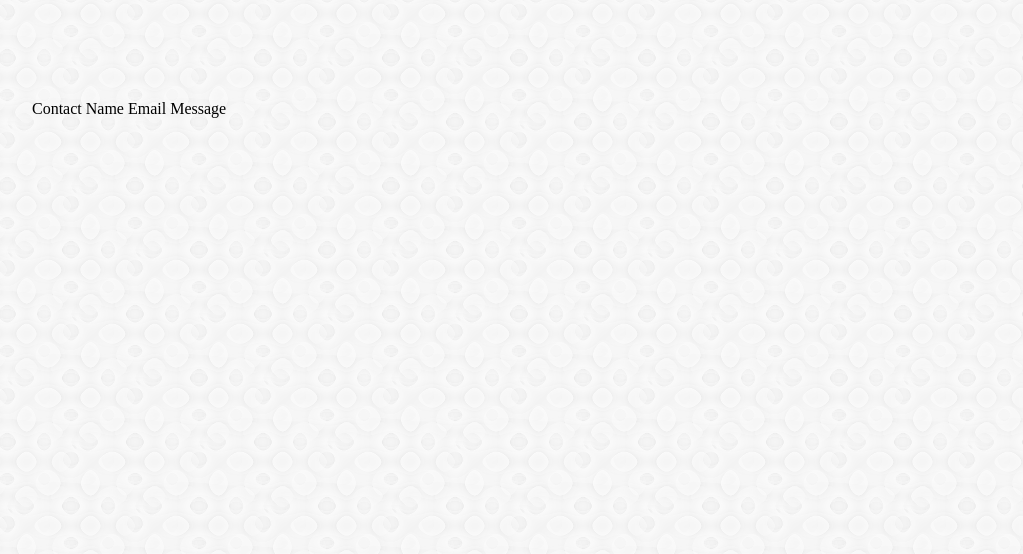
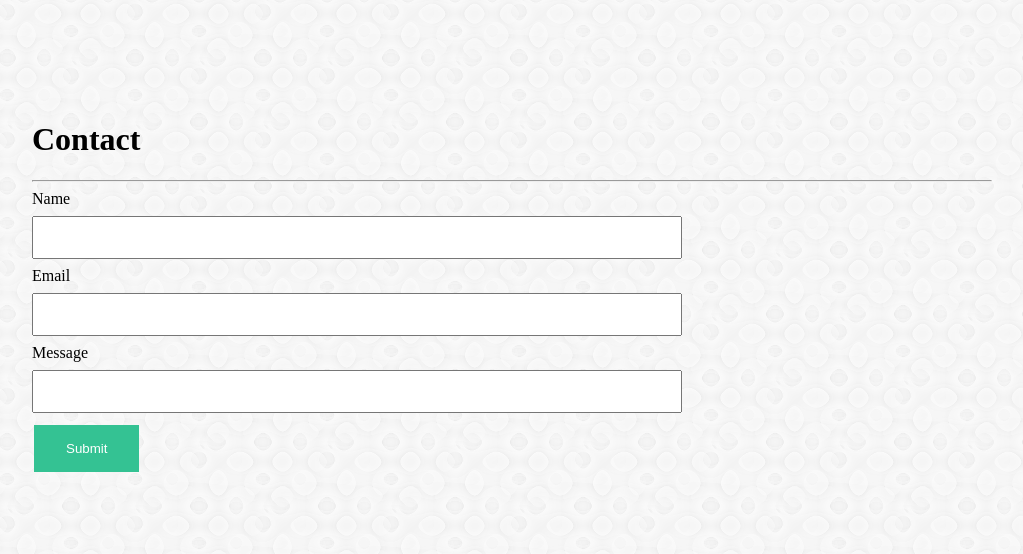
Before and after one commit to jcw124/Basic-Portfolio, a plain HTML site: page contacts.html in a window 1280 px wide. Shown: the whole page, without its empty margins (51-1074 px from the left). Drawn offline with Linux system fonts and the light colour scheme.

Commit message:
adding in form

```diff
--- a/assests/css/style.css
+++ b/assests/css/style.css
@@ -9,6 +9,7 @@ body{
     width: 270px;
     background-color: white;
     float: right;
+    display: block;
 
 }
 #profilepic{
@@ -17,7 +18,7 @@ body{
     float: left;
     padding: 10px;
 }
-#aboutme{
+#main{
 background-color: white;
 width: 650px;
 float: left;
@@ -72,3 +73,21 @@ footer{
     border-top-width: 40px;
 
 }
+form{
+    width: 650px;
+}
+input[type=submit] {
+    background-color:  rgb(52, 194, 147);
+    border: none;
+    color: white;
+    padding: 16px 32px;
+    text-decoration: none;
+    margin: 4px 2px;
+    cursor: pointer;
+}
+input[type=text] {
+    width: 100%;
+    padding: 12px 20px;
+    margin: 8px 0;
+    box-sizing: border-box;
+}
--- a/contacts.html
+++ b/contacts.html
@@ -1,17 +1,21 @@
 <!DOCTYPE html>
 <html>
-<head>
-  <link rel="stylesheet" type="text/css" href="assests/css/style.css">
+    <title>Contacts</title>
+ <link rel="stylesheet" type="text/css" href="assests/css/style.css">
 </head>
 <body>
-Contact
 
-Name
+<h1>Contact</h1>
+<hr id="line">
+<form>
+        <label for="name">Name</label>
+        <input type="text" id="name" name="name">
+        <label for="email">Email</label>
+        <input type="text" id="email" name="email">
+        <label for="message">Message</label>
+        <input type="text" id="message" name="message">
+</form>
 
-Email
-
-Message
-
-
+<input type="submit" value="Submit">
 </body>
 </html>
```
Also changed, not shown: index.html (+1 -1 lines), portfolio.html (+4 -1 lines).
